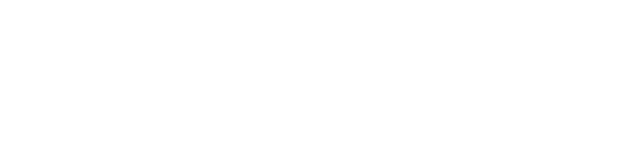
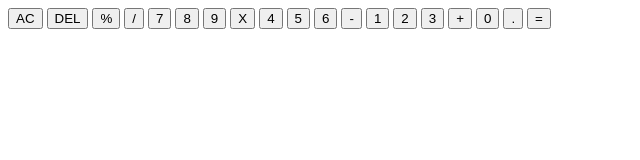
Before and after one commit to adammmusial/project-calculator, a website: page index.html in a window 1280 px wide. Shown: the whole page, without its empty margins (0-640 px from the left). Drawn offline with Linux system fonts and the light colour scheme.

Commit message:
feat: add standard-version release and html code

```diff
--- a/index.html
+++ b/index.html
@@ -7,6 +7,37 @@
     <link rel="stylesheet" href="css/style.css">
   </head>
   <body>
+    <div clas="contianer"></div>
+    <div class ='display-cointainer'>
+        <span class="'history"></span>
+    </div>
+
+    <div class = 'buttons'></div>
+
+        <button data-value="AC">AC</button>
+        <button data-value="DEL">DEL</button>
+        <button data-value="%">%</button>
+        <button data-value="/">/</button>
+
+        <button data-value="7">7</button>
+        <button data-value="8">8</button>
+        <button data-value="9">9</button>
+        <button data-value="X">X</button>
+
+        <button data-value="4">4</button>
+        <button data-value="5">5</button>
+        <button data-value="6">6</button>
+        <button data-value="-">-</button>
+
+        <button data-value="1">1</button>
+        <button data-value="2">2</button>
+        <button data-value="3">3</button>
+        <button data-value="+">+</button>
+
+        <button data-value="0">0</button>
+        <button data-value=".">.</button>
+        <button data-value="=">=</button>
+
 	<script src="js/index.js"></script>
   </body>
 </html>
```
Also changed, not shown: package.json (added, +16 -0 lines), 1 other file.
